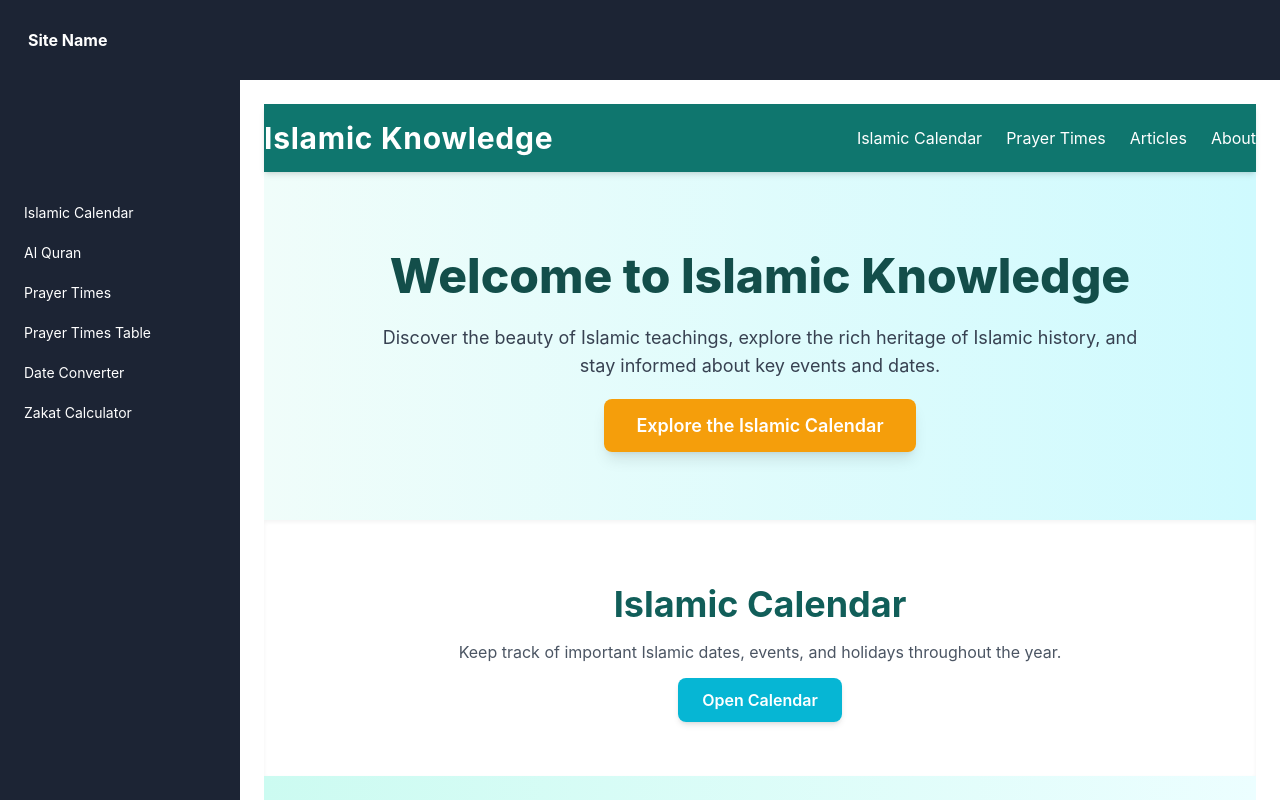
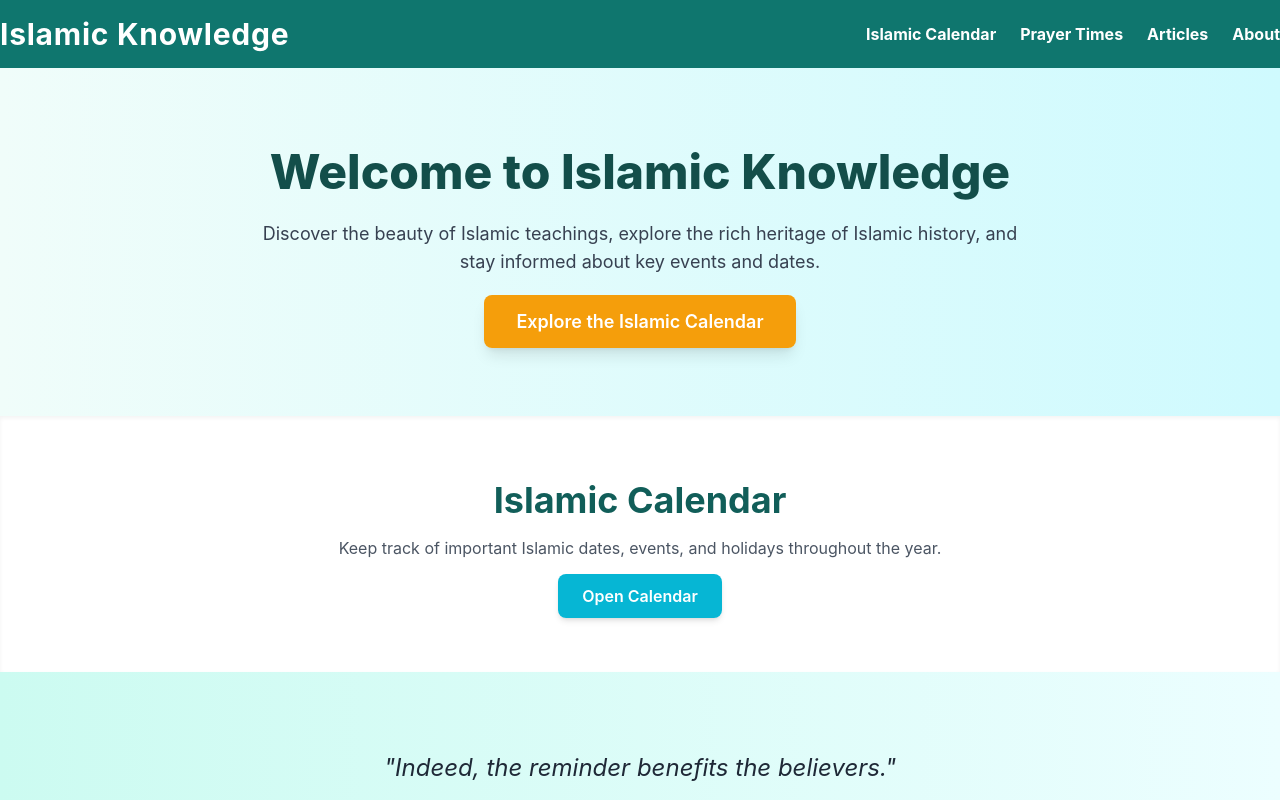
Before and after one commit to somu46/Islamic-calendar, a React (Create React App) app: page / in a window 1280 px wide. Shown: the top 800 px of the page. Built offline with nearby package versions, Linux system fonts and the light colour scheme.

Commit message:
`Updated routing and navigation components to use react-router-dom v6`

```diff
--- a/src/App.js
+++ b/src/App.js
@@ -1,14 +1,16 @@
 
+import Footer from "./Components/Footer/Footer";
 import Home from "./Components/Home/Home";
+import Navbar from "./Components/Navbar/Navbar";
 //
 function App() {
 
 
   return (
     <div className="">
-      <div>
+      <Navbar/>
         <Home/>
-      </div>
+      <Footer/>
     </div>
   );
 }
--- a/src/Components/Footer/Footer.js
+++ b/src/Components/Footer/Footer.js
@@ -2,7 +2,15 @@
 
 const Footer = () => {
   return (
-    <div className='p-10 bg-slate-900 text-green-500'>Footer</div>
+    <div>
+           <footer className="bg-teal-900 text-white py-6">
+        <div className="container mx-auto text-center">
+          <p className="text-sm">
+            &copy; {new Date().getFullYear()} Islamic Knowledge. All Rights Reserved.
+          </p>
+        </div>
+      </footer>
+    </div>
   )
 }
 
--- a/src/Components/Home/Home.js
+++ b/src/Components/Home/Home.js
@@ -1,21 +1,9 @@
 import React from 'react';
+import { Link } from 'react-router-dom';
 
 const Home = () => {
   return (
     <div className="flex flex-col min-h-screen bg-gradient-to-r from-teal-50 to-cyan-100">
-      {/* Navbar */}
-      <header className="bg-teal-700 text-white py-4 shadow-md">
-        <nav className="container mx-auto flex justify-between items-center">
-          <h1 className="text-3xl font-bold tracking-wide">Islamic Knowledge</h1>
-          <ul className="flex space-x-6">
-            <li><a href="#calendar" className="hover:underline">Islamic Calendar</a></li>
-            <li><a href="#prayers" className="hover:underline">Prayer Times</a></li>
-            <li><a href="#articles" className="hover:underline">Articles</a></li>
-            <li><a href="#about" className="hover:underline">About</a></li>
-          </ul>
-        </nav>
-      </header>
-
       {/* Main Content */}
       <main className="flex-grow">
         {/* Welcome Section */}
@@ -27,12 +15,12 @@
             Discover the beauty of Islamic teachings, explore the rich heritage of Islamic history,
             and stay informed about key events and dates.
           </p>
-          <a
-            href="#calendar"
+          <Link
+            href="/data/islamic-calendar"
             className="px-8 py-4 bg-amber-500 text-white text-lg font-semibold rounded-lg shadow-lg hover:bg-amber-600 transition-all duration-300"
           >
             Explore the Islamic Calendar
-          </a>
+          </Link>
         </section>
 
         {/* Featured Content */}
@@ -43,7 +31,7 @@
               Keep track of important Islamic dates, events, and holidays throughout the year.
             </p>
             <a
-              href="/islamic-calendar"
+              href="/data/islamic-calendar"
               className="px-6 py-3 bg-cyan-500 text-white font-semibold rounded-lg shadow-md hover:bg-cyan-600 transition-all duration-300"
             >
               Open Calendar
@@ -63,13 +51,7 @@
       </main>
 
       {/* Footer */}
-      <footer className="bg-teal-900 text-white py-6">
-        <div className="container mx-auto text-center">
-          <p className="text-sm">
-            &copy; {new Date().getFullYear()} Islamic Knowledge. All Rights Reserved.
-          </p>
-        </div>
-      </footer>
+
     </div>
   );
 };
--- a/src/Components/Navbar/Navbar.js
+++ b/src/Components/Navbar/Navbar.js
@@ -1,11 +1,21 @@
 import React from 'react'
+import { Link, NavLink } from 'react-router-dom'
 
 const Navbar = () => {
   return (
-    <div className='bg-[#1C2434] p-3  text-white font-bold top-0 w-full'>
-         <p className='m-4'>
-         Site Name
-         </p>
+    <div className='  text-white font-bold top-0 w-full'>
+         {/* Navbar */}
+      <header className="bg-teal-700 text-white py-4 shadow-md">
+        <nav className="container mx-auto flex justify-between items-center">
+        <Link to='/'>  <h1 className="text-3xl font-bold tracking-wide">Islamic Knowledge</h1></Link>
+          <ul className="flex space-x-6">
+            <li><NavLink to="/data/islamic-calendar" className="hover:underline">Islamic Calendar</NavLink></li>
+            <li><NavLink to="#prayers" className="hover:underline">Prayer Times</NavLink></li>
+            <li><NavLink to="#articles" className="hover:underline">Articles</NavLink></li>
+            <li><NavLink to="#about" className="hover:underline">About</NavLink></li>
+          </ul>
+        </nav>
+      </header>
     </div>
   )
 }
--- a/src/Components/Sidebar/Sidebar.js
+++ b/src/Components/Sidebar/Sidebar.js
@@ -75,7 +75,7 @@
             {/* Updated NavLinks */}
             <li>
               <NavLink
-                to="/islamic-calendar"
+                to="/data/islamic-calendar"
                 className={({ isActive }) =>
                   `text-sm hover:text-blue-500 cursor-pointer ${isActive ? 'text-blue-500 font-bold' : ''}`}
               >
@@ -84,7 +84,7 @@
             </li>
             <li>
               <NavLink
-                to="/al-quran"
+                to="/data/al-quran"
                 className={({ isActive }) =>
                   `text-sm hover:text-blue-500 cursor-pointer ${isActive ? 'text-blue-500 font-bold' : ''}`}
               >
@@ -93,7 +93,7 @@
             </li>
             <li>
               <NavLink
-                to="/prayer-times"
+                to="/data/prayer-times"
                 className={({ isActive }) =>
                   `text-sm hover:text-blue-500 cursor-pointer ${isActive ? 'text-blue-500 font-bold' : ''}`}
               >
@@ -102,7 +102,7 @@
             </li>
             <li>
               <NavLink
-                to="/prayer-times-table"
+                to="/data/prayer-times-table"
                 className={({ isActive }) =>
                   `text-sm hover:text-blue-500 cursor-pointer ${isActive ? 'text-blue-500 font-bold' : ''}`}
               >
@@ -111,7 +111,7 @@
             </li>
             <li>
               <NavLink
-                to="/date-converter"
+                to="/data/date-converter"
                 className={({ isActive }) =>
                   `text-sm hover:text-blue-500 cursor-pointer ${isActive ? 'text-blue-500 font-bold' : ''}`}
               >
@@ -120,7 +120,7 @@
             </li>
             <li>
               <NavLink
-                to="/zakat-calculator"
+                to="/data/zakat-calculator"
                 className={({ isActive }) =>
                   `text-sm hover:text-blue-500 cursor-pointer ${isActive ? 'text-blue-500 font-bold' : ''}`}
               >
```
Also changed, not shown: src/index.js (+14 -13 lines).
